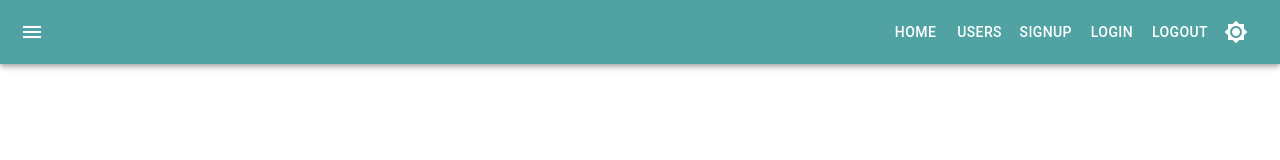
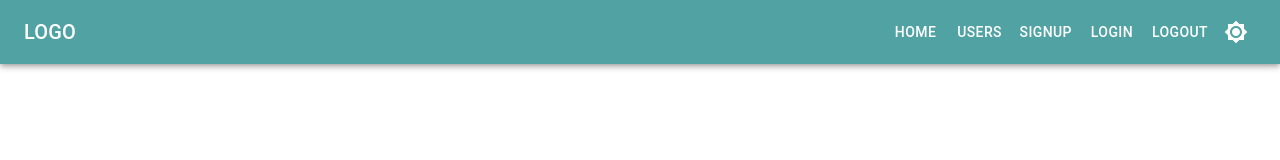
Before and after one commit to ratrateroo/Web-Log-GraphQL-Material-UI, a React (Create React App) app in the folder client/: page / in a window 1280 px wide. Shown: the top 160 px of the page. Built offline with nearby package versions, Linux system fonts and the light colour scheme; what apollo-upload-client would draw is missing.

Commit message:
updated navigation styling

```diff
--- a/client/src/shared/components/Navigation/MainNavigation.js
+++ b/client/src/shared/components/Navigation/MainNavigation.js
@@ -27,13 +27,19 @@ const MainNavigation = ({ colorMode }) => {
 						edge="start"
 						color="inherit"
 						aria-label="menu"
-						sx={{ mr: 2 }}>
+						sx={{ mr: 2, display: { xs: 'flex', md: 'none' } }}>
 						<MenuIcon />
 					</IconButton>
 					<Typography
 						variant="h6"
 						component="div"
-						sx={{ flexGrow: 1 }}></Typography>
+						sx={{
+							flexGrow: 1,
+							mr: 2,
+							display: { xs: 'none', md: 'flex' },
+						}}>
+						LOGO
+					</Typography>
 					<DefaultNavigation />
 					<UserNavigation />
 					<IconButton color="inherit" onClick={colorMode.toggleColorMode}>
```
